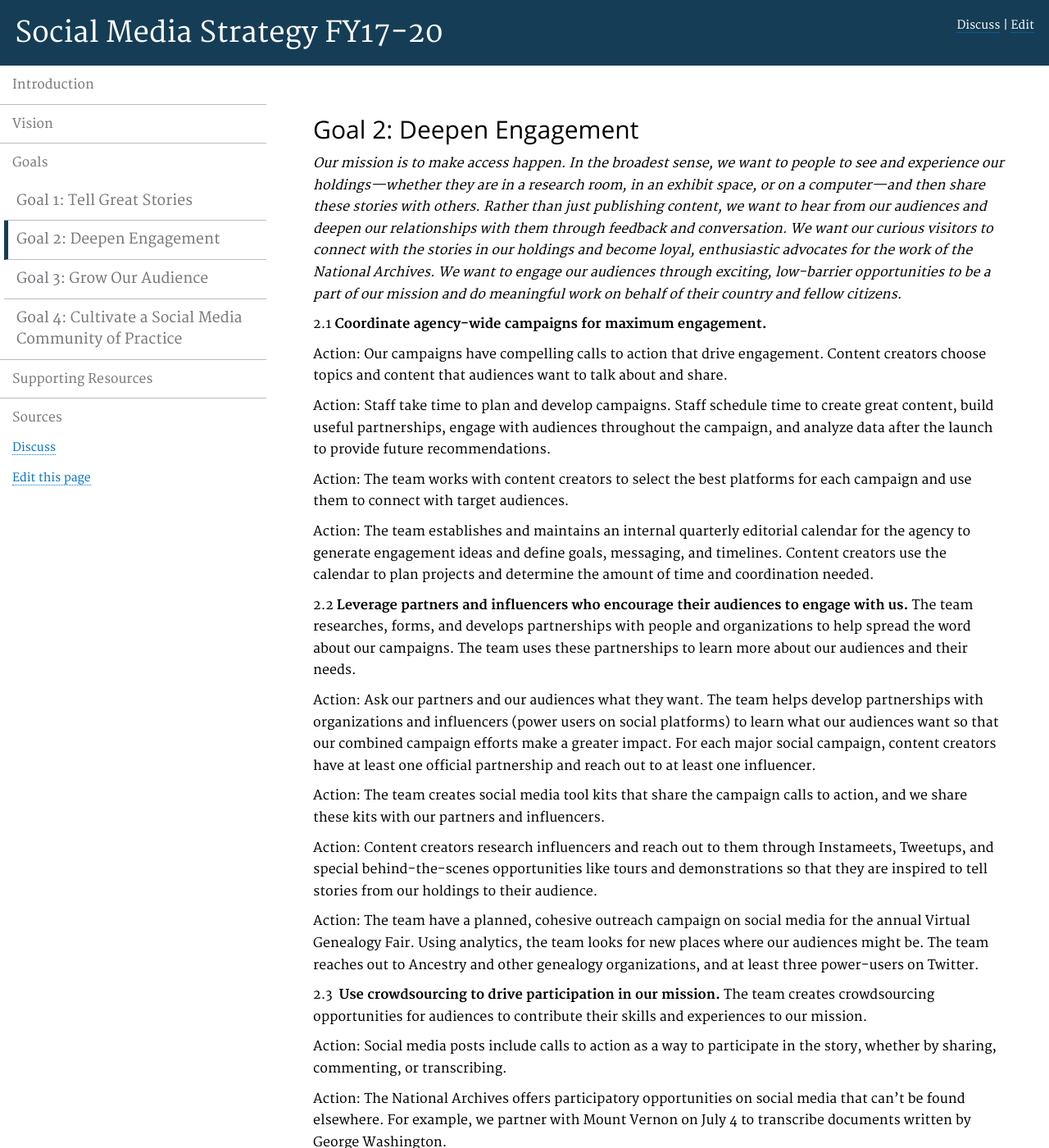
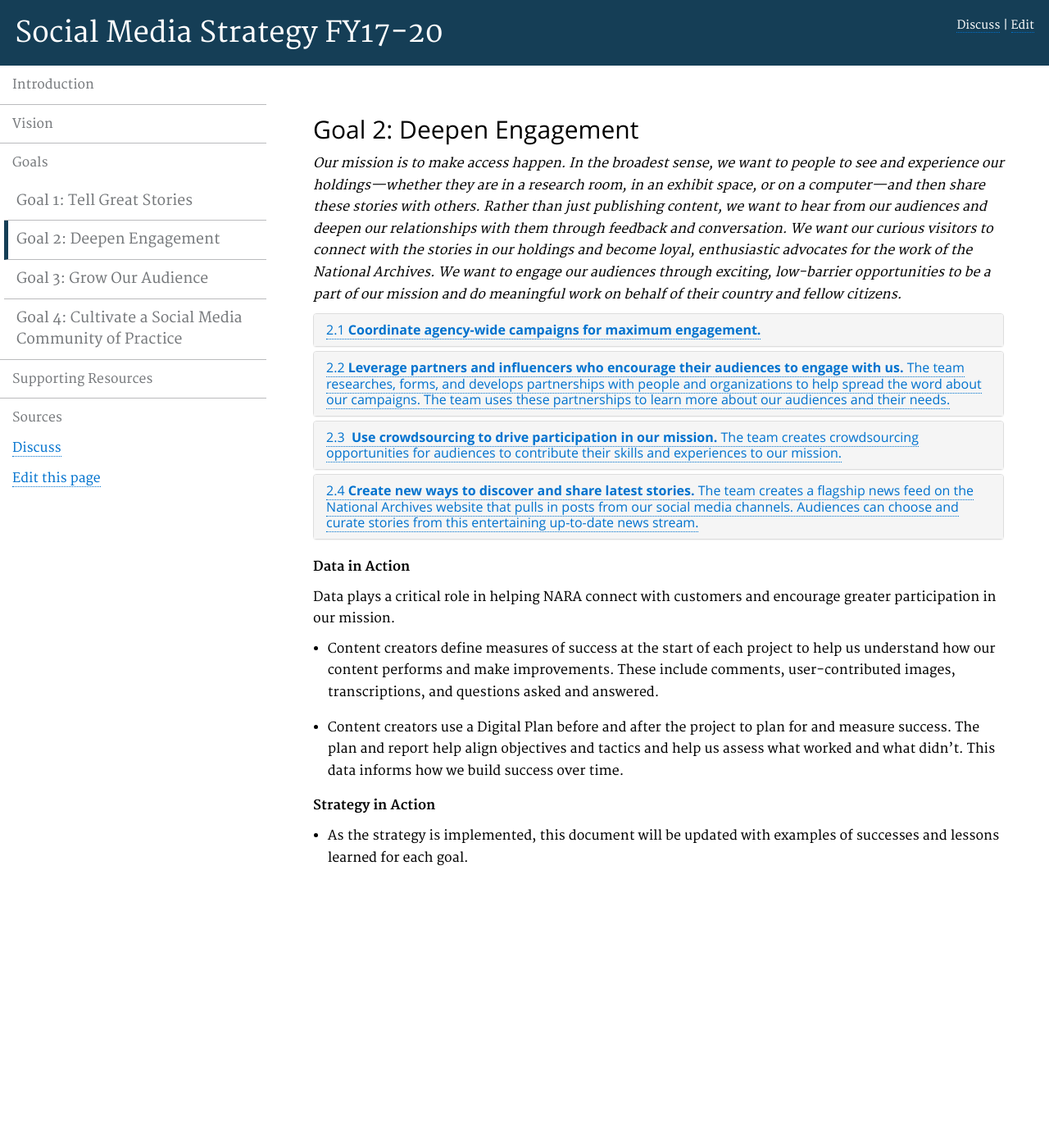
Before and after one commit to usnationalarchives/social-media-strategy, a Jekyll site: the page built from pages/goal2.md, in a window 1280 px wide and 1400 px high. Shown: the whole window at 82% size. Built offline with Jekyll 4.4.1, drawn with Linux system fonts in a browser that asks for light colours; some of the changed text lies outside the part shown.

Commit message:
Adding accordion

```diff
--- a/assets/css/nara.css
+++ b/assets/css/nara.css
@@ -6,5 +6,5 @@ body{
 }
 
 aside p{
-  font: 15.75px;
+  font-size: 15.75px;
 }
--- a/pages/goal2.md
+++ b/pages/goal2.md
@@ -9,44 +9,102 @@ description: ""
 
 <em>Our mission is to make access happen. In the broadest sense, we want to people to see and experience our holdings—whether they are in a research room, in an exhibit space, or on a computer—and then share these stories with others. Rather than just publishing content, we want to hear from our audiences and deepen our </em><em>relationships with them through feedback and conversation. We want our curious visitors to connect with the stories in our holdings and become loyal, enthusiastic advocates for the work of the National Archives. We want to engage our audiences through exciting, low-barrier opportunities to be a part of our mission and do meaningful work on behalf of their country and fellow citizens. </em>
 
-2.1 <strong>Coordinate agency-wide campaigns for maximum engagement. </strong>
+<div class="panel-group" id="accordion">
 
-Action: Our campaigns have compelling calls to action that drive engagement. Content creators choose topics and content that audiences want to talk about and share.
+<div class="panel panel-default">
+  <div class="panel-heading">
+    <h4 class="panel-title">
+      <a data-toggle="collapse" data-parent="#accordion" href="#collapse1">
+        2.1 <strong>Coordinate agency-wide campaigns for maximum engagement. </strong>
+      </a>
+    </h4>
+  </div>
+  <div id="collapse1" class="panel-collapse collapse">
+    <div class="panel-body">
+      <p>Action: Our campaigns have compelling calls to action that drive engagement. Content creators choose topics and content that audiences want to talk about and share.</p>
 
-Action: Staff take time to plan and develop campaigns. Staff schedule time to create great content, build useful partnerships, engage with audiences throughout the campaign, and analyze data after the launch to provide future recommendations.
+      <p>Action: Staff take time to plan and develop campaigns. Staff schedule time to create great content, build useful partnerships, engage with audiences throughout the campaign, and analyze data after the launch to provide future recommendations.</p>
 
-Action: The team works with content creators to select the best platforms for each campaign and use them to connect with target audiences.
+      <p>Action: The team works with content creators to select the best platforms for each campaign and use them to connect with target audiences.</p>
 
-Action: The team establishes and maintains an internal quarterly editorial calendar for the agency to generate engagement ideas and define goals, messaging, and timelines. Content creators use the calendar to plan projects and determine the amount of time and coordination needed.
+      <p>Action: The team establishes and maintains an internal quarterly editorial calendar for the agency to generate engagement ideas and define goals, messaging, and timelines. Content creators use the calendar to plan projects and determine the amount of time and coordination needed.</p>
+    </div>
+  </div>
+</div>
 
-2.2 <strong>Leverage partners and influencers who encourage their audiences to engage with us. </strong>The team researches, forms, and develops partnerships with people and organizations to help spread the word about our campaigns. The team uses these partnerships to learn more about our audiences and their needs.
 
-Action: Ask our partners and our audiences what they want. The team helps develop partnerships with organizations and influencers (power users on social platforms) to learn what our audiences want so that our combined campaign efforts make a greater impact. For each major social campaign, content creators have at least one official partnership and reach out to at least one influencer.
 
-Action: The team creates social media tool kits that share the campaign calls to action, and we share these kits with our partners and influencers.
 
-Action: Content creators research influencers and reach out to them through Instameets, Tweetups, and special behind-the-scenes opportunities like tours and demonstrations so that they are inspired to tell stories from our holdings to their audience.
+<div class="panel panel-default">
+  <div class="panel-heading">
+    <h4 class="panel-title">
+      <a data-toggle="collapse" data-parent="#accordion" href="#collapse1">
+      2.2 <strong>Leverage partners and influencers who encourage their audiences to engage with us. </strong>The team researches, forms, and develops partnerships with people and organizations to help spread the word about our campaigns. The team uses these partnerships to learn more about our audiences and their needs.
+      </a>
+    </h4>
+  </div>
+  <div id="collapse1" class="panel-collapse collapse">
+    <div class="panel-body">
 
-Action: The team have a planned, cohesive outreach campaign on social media for the annual Virtual Genealogy Fair. Using analytics, the team looks for new places where our audiences might be. The team reaches out to Ancestry and other genealogy organizations, and at least three power-users on Twitter.
+      <p>Action: Ask our partners and our audiences what they want. The team helps develop partnerships with organizations and influencers (power users on social platforms) to learn what our audiences want so that our combined campaign efforts make a greater impact. For each major social campaign, content creators have at least one official partnership and reach out to at least one influencer.</p>
 
-2.3 &nbsp;<strong>Use crowdsourcing to drive participation in our mission. </strong>The team creates crowdsourcing opportunities for audiences to contribute their skills and experiences to our mission.
+      <p>Action: The team creates social media tool kits that share the campaign calls to action, and we share these kits with our partners and influencers.</p>
 
-Action: Social media posts include calls to action as a way to participate in the story, whether by sharing, commenting, or transcribing.
+      <p>Action: Content creators research influencers and reach out to them through Instameets, Tweetups, and special behind-the-scenes opportunities like tours and demonstrations so that they are inspired to tell stories from our holdings to their audience.</p>
 
-Action: The National Archives offers participatory opportunities on social media that can’t be found elsewhere. For example, we partner with Mount Vernon on July 4 to transcribe documents written by George Washington.
+      <p>Action: The team have a planned, cohesive outreach campaign on social media for the annual Virtual Genealogy Fair. Using analytics, the team looks for new places where our audiences might be. The team reaches out to Ancestry and other genealogy organizations, and at least three power-users on Twitter.</p>
+    </div>
+  </div>
+</div>
 
-Action: Content creators build connections with schools and youth groups to encourage them to participate in crowdsourcing events.
 
-Action: National Archives locations promote crowdsourcing to on-site visitors in our physical spaces. We set two of the computers in the Boeing Learning Lab to be signed in to a general account so that visitors can easily transcribe documents on site. We have printed pieces that visitors can take home to encourage them to visit the Citizen Archivist dashboard.
 
-2.4 <strong>Create new ways to discover and share latest stories.</strong> The team creates a flagship news feed on the National Archives website that pulls in posts from our social media channels. Audiences can choose and curate stories from this entertaining up-to-date news stream.
+<div class="panel panel-default">
+  <div class="panel-heading">
+    <h4 class="panel-title">
+      <a data-toggle="collapse" data-parent="#accordion" href="#collapse1">
+      2.3 &nbsp;<strong>Use crowdsourcing to drive participation in our mission. </strong>The team creates crowdsourcing opportunities for audiences to contribute their skills and experiences to our mission.
+      </a>
+    </h4>
+  </div>
+  <div id="collapse1" class="panel-collapse collapse">
+    <div class="panel-body">
+      <p>Action: Social media posts include calls to action as a way to participate in the story, whether by sharing, commenting, or transcribing.</p>
 
-Action: The team coordinates development or procurement of a tool for aggregating and displaying social media on our websites.We track social media and web data on the most popular topics that audiences respond to on our digital publications. We use these topics to establish filtered categories that audiences can personalize and subscribe to.
+      <p>Action: The National Archives offers participatory opportunities on social media that can’t be found elsewhere. For example, we partner with Mount Vernon on July 4 to transcribe documents written by George Washington.</p>
 
-Action: The team brainstorms new ways to leverage social media content. For example, we pilot a new monthly email newsletter featuring interesting content for an audience that prefers recaps and email.
+      <p>Action: Content creators build connections with schools and youth groups to encourage them to participate in crowdsourcing events.</p>
 
-Action: The team invites audiences to help curate content for social media platforms. For example, we develop a mechanism for the public to help find and select items for Today’s Document. We will also invite influencers and individuals from our audiences to guest edit a social media campaign.
+      <p>Action: National Archives locations promote crowdsourcing to on-site visitors in our physical spaces. We set two of the computers in the Boeing Learning Lab to be signed in to a general account so that visitors can easily transcribe documents on site. We have printed pieces that visitors can take home to encourage them to visit the Citizen Archivist dashboard.</p>
+    </div>
+  </div>
+</div>
 
+
+
+
+<div class="panel panel-default">
+  <div class="panel-heading">
+    <h4 class="panel-title">
+      <a data-toggle="collapse" data-parent="#accordion" href="#collapse1">
+      2.4 <strong>Create new ways to discover and share latest stories.</strong> The team creates a flagship news feed on the National Archives website that pulls in posts from our social media channels. Audiences can choose and curate stories from this entertaining up-to-date news stream.
+      </a>
+    </h4>
+  </div>
+  <div id="collapse1" class="panel-collapse collapse">
+    <div class="panel-body">
+      <p>Action: The team coordinates development or procurement of a tool for aggregating and displaying social media on our websites.We track social media and web data on the most popular topics that audiences respond to on our digital publications. We use these topics to establish filtered categories that audiences can personalize and subscribe to.</p>
+
+      <p>Action: The team brainstorms new ways to leverage social media content. For example, we pilot a new monthly email newsletter featuring interesting content for an audience that prefers recaps and email.</p>
+
+      <p>Action: The team invites audiences to help curate content for social media platforms. For example, we develop a mechanism for the public to help find and select items for Today’s Document. We will also invite influencers and individuals from our audiences to guest edit a social media campaign.</p>
+    </div>
+  </div>
+</div>
+
+
+
+</div>
 <strong>Data in Action</strong>
 
 Data plays a critical role in helping NARA connect with customers and encourage greater participation in our mission.
```
